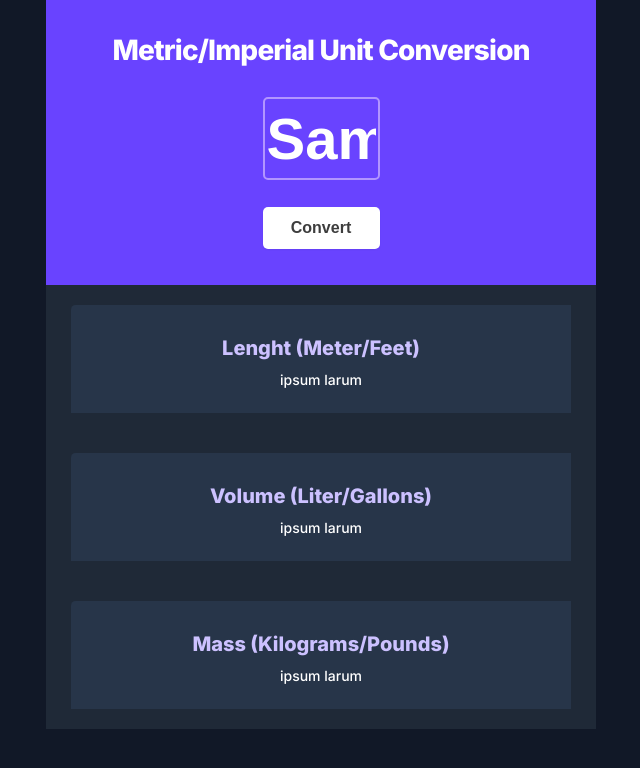
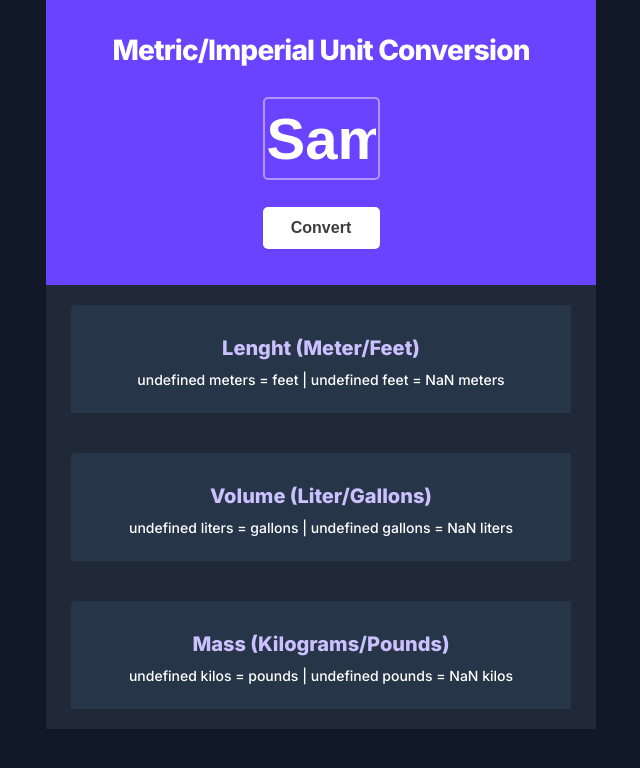
Before and after one commit to Sala7din/Solo-Project---Unit-Converter, a plain HTML site: page index.html in a window 1280 px wide. Both pictures are taken after typing "Sample" into the empty fields and a click on the button "Convert". Shown: the whole page, without its empty margins (319-959 px from the left). Drawn offline with Linux system fonts and the light colour scheme.

Commit message:
added conversion to innerHtml

```diff
--- a/index.html
+++ b/index.html
@@ -10,7 +10,7 @@
     <body>
         <div id="converter">
             <h1>Metric/Imperial Unit Conversion</h1>
-            <input type="text">
+            <input id="input-box">
             <button id="conv-btn">Convert</button>
         </div>
         <div id="conversion">
--- a/index.js
+++ b/index.js
@@ -10,14 +10,17 @@ let input = document.getElementById("input-box").value
 let lenght = document.getElementById("length-conv")
 let volume = document.getElementById("volume-conv")
 let mass = document.getElementById("mass-conv")
-
 const convBtn = document.getElementById("conv-btn")
 
-convBtn.addEventListener("click", function(){
+convBtn.addEventListener("click", function(a, b){
 
-lenght.innerHTML = `meters =  feet |  feet =  meters`;
-volume.innerHTML = ` liters =  gallons |  gallons =  liters`;
-mass.innerHTML = ` kilos =  pounds |  pounds =  kilos`;
+let conversionLenght = Math.floor(input.value * 3.281)
+let conversionVolume = Math.floor(input.value * 0.264)
+let conversionMass = Math.floor(input.value * 2.204)
+
+lenght.innerHTML = `${input.value} meters =  feet | ${input.value} feet = ${conversionLenght} meters`
+volume.innerHTML = `${input.value} liters =  gallons | ${input.value}  gallons = ${conversionVolume} liters`
+mass.innerHTML = `${input.value} kilos =  pounds | ${input.value}  pounds = ${conversionMass} kilos`
 
 
 
```
